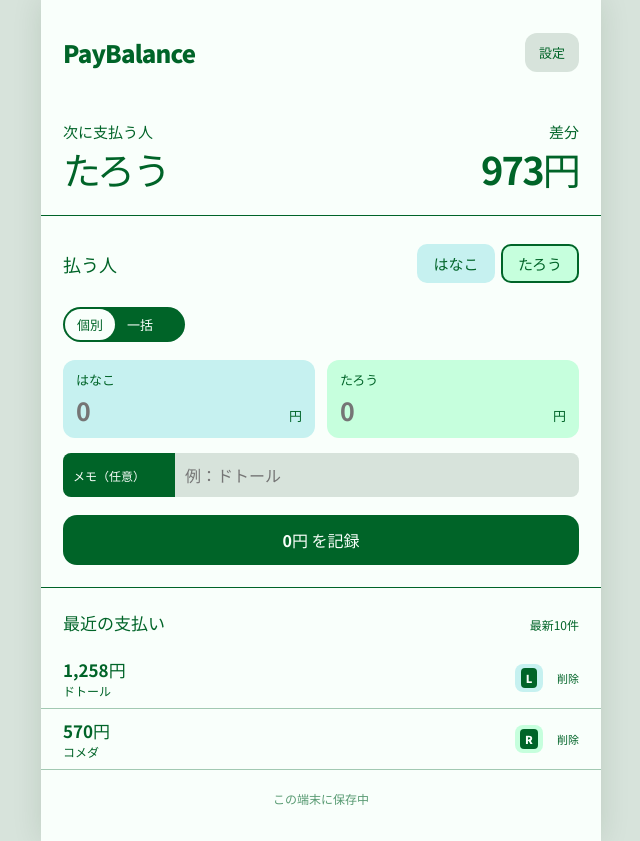
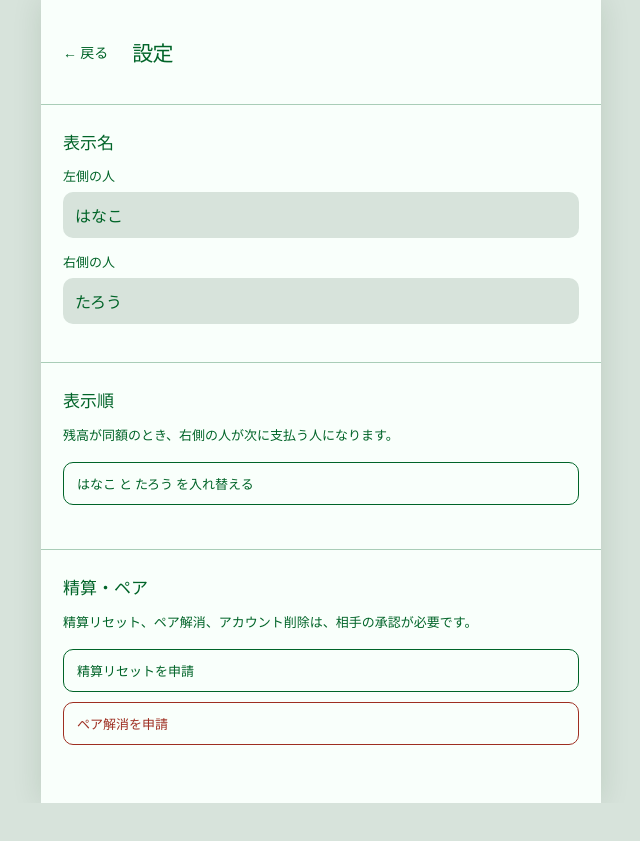
Before and after one commit to ZawaReck/pay-balance, a React (Vite) app: page / in a window 1280 px wide. Both pictures are taken after a click on the button "設定". Shown: the whole page, without its empty margins (319-959 px from the left). After the commit the page ends 803 px from the top, so only its background shows below. Built offline with nearby package versions, Linux system fonts and the light colour scheme.

Commit message:
feat: add local settings controls

```diff
--- a/src/domain/ledger.ts
+++ b/src/domain/ledger.ts
@@ -75,6 +75,7 @@ export const applyExpense = (base: LedgerBase, expense: Expense): LedgerBase =>
 export const calculateLedger = (
   expenses: Expense[],
   base: LedgerBase = { leftNet: 0, lastOddExtra: null },
+  rightParticipant: Participant = "right",
 ): LedgerResult => {
   const calculated = expenses.reduce(applyExpense, base);
   const rightNet = -calculated.leftNet;
@@ -82,7 +83,12 @@ export const calculateLedger = (
   return {
     ...calculated,
     rightNet,
-    nextPayer: calculated.leftNet > 0 ? "right" : "left",
+    nextPayer:
+      calculated.leftNet === 0
+        ? rightParticipant
+        : calculated.leftNet > 0
+          ? "right"
+          : "left",
     difference: Math.abs(calculated.leftNet),
   };
 };
--- a/src/main.tsx
+++ b/src/main.tsx
@@ -14,23 +14,28 @@ import "./styles.css";
 
 const storageKey = "paybalance-demo-ledger";
 
-type AppState = { expenses: Expense[]; base: LedgerBase };
+type AppState = {
+  expenses: Expense[];
+  base: LedgerBase;
+  names: Record<Participant, string>;
+  leftOnLeft: boolean;
+};
 
 const initialState: AppState = {
   base: { leftNet: 0, lastOddExtra: null },
+  names: { left: "はなこ", right: "たろう" },
+  leftOnLeft: true,
   expenses: [
     { id: "sample-1", payer: "right", mode: "split", leftAmount: 570, rightAmount: 0, memo: "コメダ" },
     { id: "sample-2", payer: "left", mode: "individual", leftAmount: 0, rightAmount: 1258, memo: "ドトール" },
   ],
 };
 
-const participantNames: Record<Participant, string> = { left: "はなこ", right: "たろう" };
-
 const loadState = (): AppState => {
   try {
     const saved = localStorage.getItem(storageKey);
     if (!saved) return initialState;
-    return JSON.parse(saved) as AppState;
+    return { ...initialState, ...JSON.parse(saved) } as AppState;
   } catch {
     return initialState;
   }
@@ -46,9 +51,10 @@ function App() {
   const [rightAmount, setRightAmount] = useState("");
   const [memo, setMemo] = useState("");
   const [message, setMessage] = useState("");
+  const [view, setView] = useState<"home" | "settings">("home");
 
   const ledger = useMemo(
-    () => calculateLedger(appState.expenses, appState.base),
+    () => calculateLedger(appState.expenses, appState.base, appState.leftOnLeft ? "right" : "left"),
     [appState],
   );
 
@@ -82,7 +88,7 @@ function App() {
     setAppState((current) => {
       const added = [...current.expenses, expense];
       const trimmed = moveOldestToBase(current.base, added);
-      return trimmed;
+      return { ...current, ...trimmed };
     });
     setLeftAmount("");
     setRightAmount("");
@@ -98,13 +104,54 @@ function App() {
     setMessage("記録を削除しました。");
   };
 
-  const selectedName = participantNames[payer];
+  const displayedParticipants: Participant[] = appState.leftOnLeft ? ["left", "right"] : ["right", "left"];
+  const participantNames = appState.names;
+
+  if (view === "settings") {
+    return (
+      <main className="app-shell settings-page">
+        <header className="topbar">
+          <button className="back-button" onClick={() => setView("home")} type="button">← 戻る</button>
+          <span className="brand">設定</span>
+        </header>
+        <section className="settings-section">
+          <h1>表示名</h1>
+          {(["left", "right"] as const).map((participant) => (
+            <label className="settings-field" key={participant}>
+              <span>{participant === "left" ? "左側の人" : "右側の人"}</span>
+              <input
+                maxLength={24}
+                onChange={(event) => setAppState((current) => ({
+                  ...current,
+                  names: { ...current.names, [participant]: event.target.value },
+                }))}
+                value={participantNames[participant]}
+              />
+            </label>
+          ))}
+        </section>
+        <section className="settings-section">
+          <h1>表示順</h1>
+          <p>残高が同額のとき、右側の人が次に支払う人になります。</p>
+          <button className="outline-button" onClick={() => setAppState((current) => ({ ...current, leftOnLeft: !current.leftOnLeft }))} type="button">
+            {appState.leftOnLeft ? `${participantNames.left} と ${participantNames.right} を入れ替える` : `${participantNames.right} と ${participantNames.left} を入れ替える`}
+          </button>
+        </section>
+        <section className="settings-section destructive-section">
+          <h1>精算・ペア</h1>
+          <p>精算リセット、ペア解消、アカウント削除は、相手の承認が必要です。</p>
+          <button className="outline-button" type="button">精算リセットを申請</button>
+          <button className="danger-button" type="button">ペア解消を申請</button>
+        </section>
+      </main>
+    );
+  }
 
   return (
     <main className="app-shell">
       <header className="topbar">
         <a className="brand" href="#top" aria-label="PayBalance ホーム">PayBalance</a>
-        <button className="settings-button" type="button" aria-label="設定を開く">設定</button>
+        <button className="settings-button" onClick={() => setView("settings")} type="button" aria-label="設定を開く">設定</button>
       </header>
 
       <section className="balance-panel" aria-label="現在の支払いバランス">
@@ -122,7 +169,7 @@ function App() {
         <div className="section-heading">
           <span>払う人</span>
           <div className="segmented" aria-label="支払う人">
-            {(["left", "right"] as const).map((participant) => (
+            {displayedParticipants.map((participant) => (
               <button
                 className={payer === participant ? `person-${participant} selected` : `person-${participant}`}
                 key={participant}
@@ -144,7 +191,7 @@ function App() {
 
         {mode === "individual" ? (
           <div className="amount-grid">
-            {(["left", "right"] as const).map((participant) => (
+            {displayedParticipants.map((participant) => (
               <label className={`amount-field person-${participant}`} key={participant}>
                 <span>{participantNames[participant]}</span>
                 <div>
--- a/src/styles.css
+++ b/src/styles.css
@@ -9,6 +9,18 @@ button { cursor: pointer; }
 .topbar { align-items: center; display: flex; height: 104px; justify-content: space-between; padding: 0 22px; }
 .brand { color: #006428; font-size: 24px; font-weight: 900; letter-spacing: -.8px; text-decoration: none; }
 .settings-button { background: #d7e3db; border: 0; border-radius: 12px; color: #006428; font-size: 13px; font-weight: 700; padding: 10px 14px; }
+.back-button { background: transparent; border: 0; color: #006428; font-size: 14px; font-weight: 700; padding: 8px 0; }
+.settings-page .topbar { justify-content: flex-start; gap: 24px; }
+.settings-page .brand { font-size: 21px; }
+.settings-section { border-top: 1px solid rgb(0 100 40 / 32%); padding: 24px 22px; }
+.settings-section h1 { font-size: 17px; margin: 0 0 12px; }
+.settings-section p { font-size: 13px; line-height: 1.7; margin: 0 0 16px; }
+.settings-field { display: grid; gap: 7px; margin-bottom: 14px; }
+.settings-field span { font-size: 13px; font-weight: 700; }
+.settings-field input { background: #d7e3db; border: 0; border-radius: 10px; color: #006428; outline: 0; padding: 11px 12px; }
+.outline-button, .danger-button { background: transparent; border: 1px solid #006428; border-radius: 10px; color: #006428; display: block; font-size: 13px; font-weight: 700; margin-top: 10px; padding: 11px 13px; text-align: left; width: 100%; }
+.danger-button { border-color: #9e2e21; color: #9e2e21; }
+.destructive-section { margin-top: 20px; }
 .balance-panel { border-bottom: 1px solid #006428; display: grid; grid-template-columns: 1fr 1fr; gap: 14px; padding: 17px 22px 25px; }
 .balance-panel p { font-size: 15px; font-weight: 500; margin: 0 0 8px; }
 .balance-panel strong { font-size: clamp(28px, 8vw, 38px); letter-spacing: -1.8px; line-height: 1; }
```
Also changed, not shown: 1 other file (tests, documents, lock files or other folders).
